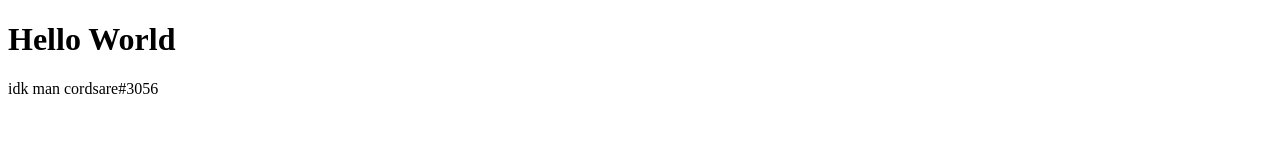
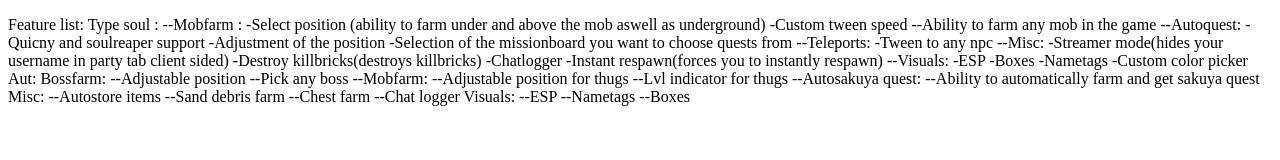
Before and after one commit to HTDBarsi/htdbarsi.github.io, a plain HTML site: page index.html in a window 1280 px wide. Drawn offline with Linux system fonts and the light colour scheme.

Commit message:
Update index.html

```diff
--- a/index.html
+++ b/index.html
@@ -1,7 +1,58 @@
 <!DOCTYPE html>
 <html>
 <body>
-<h1>Hello World</h1>
-<p>idk man cordsare#3056</p>
+<p>Feature list:
+
+
+Type soul :
+--Mobfarm :
+-Select position (ability to farm under and above the mob aswell as underground)
+-Custom tween speed
+--Ability to farm any mob in the game
+
+--Autoquest:
+-Quicny and soulreaper support
+-Adjustment of the position
+-Selection of the missionboard you want to choose quests from
+
+--Teleports:
+-Tween to any npc
+
+--Misc:
+-Streamer mode(hides your username in party tab client sided)
+-Destroy killbricks(destroys killbricks)
+-Chatlogger
+-Instant respawn(forces you to instantly respawn)
+
+
+--Visuals:
+-ESP
+-Boxes
+-Nametags
+-Custom color picker
+
+Aut:
+Bossfarm:
+--Adjustable position
+--Pick any boss
+
+--Mobfarm:
+--Adjustable position for thugs
+--Lvl indicator for thugs
+
+--Autosakuya quest:
+--Ability to automatically farm and get sakuya quest
+
+Misc:
+--Autostore items
+--Sand debris farm
+--Chest farm
+--Chat logger
+
+Visuals:
+--ESP
+--Nametags
+--Boxes
+</p>
 </body>
 </html>
```
